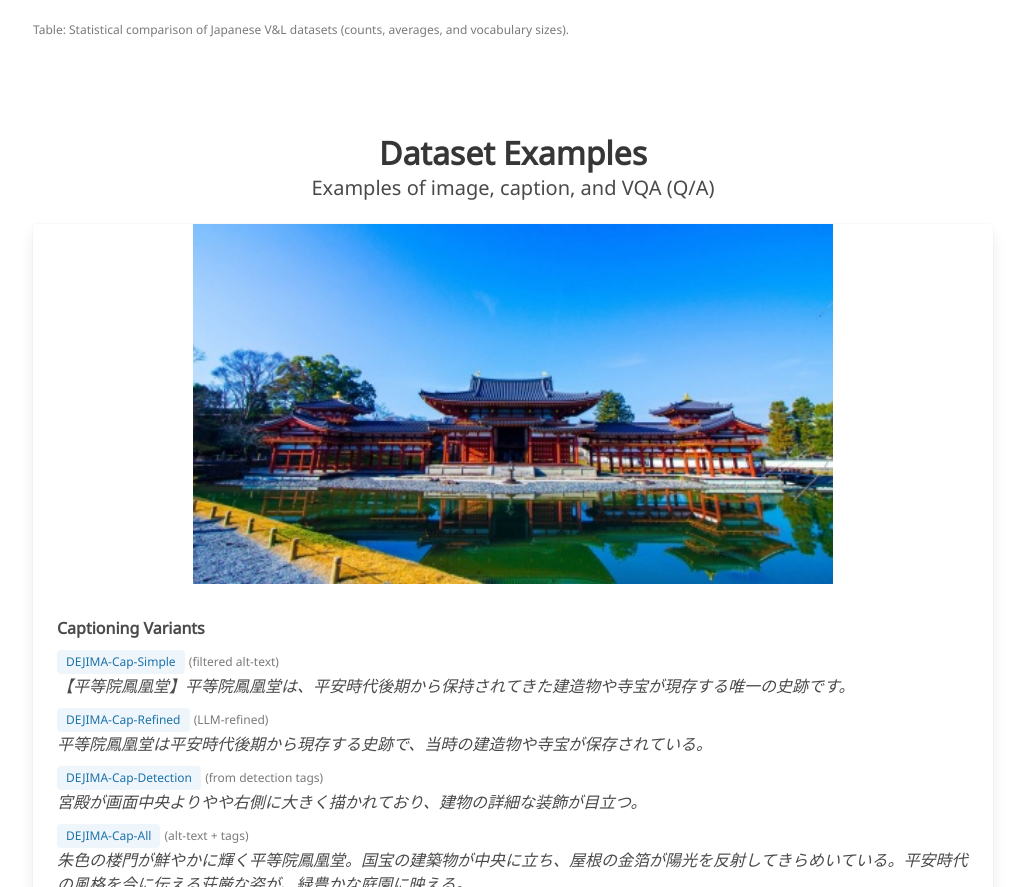
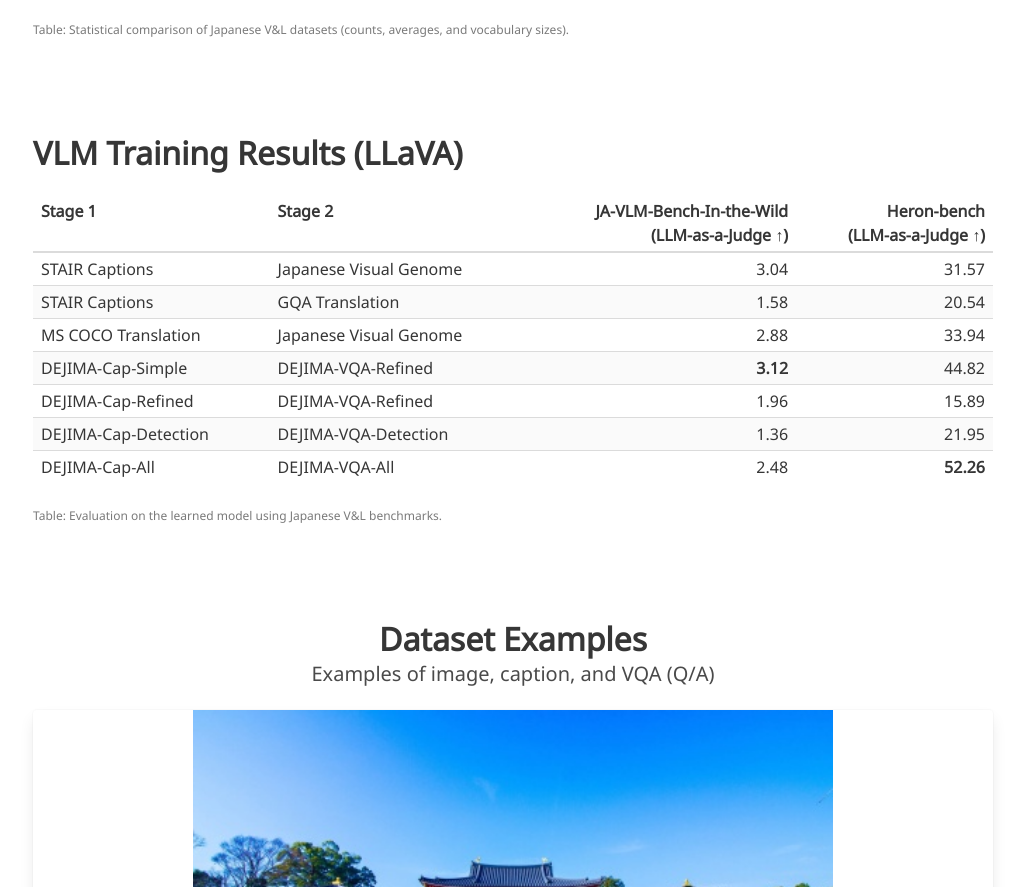
Before and after one commit to mil-tokyo/DEJIMA-dataset, a plain HTML site: page index.html in a window 1280 px wide. Shown: the part 3531-4418 px from the top of the page, without its empty margins (127-1152 px from the left). Drawn offline with nearby package versions, Linux system fonts and the light colour scheme; some icons are missing; a web font is replaced by a local one.

Commit message:
Add VLM training result

```diff
--- a/index.html
+++ b/index.html
@@ -322,6 +322,76 @@
               averages, and vocabulary sizes).</p>
           </div>
         </div>
+  </section>
+
+  <section class="section" id="results">
+    <div class="container is-max-desktop">
+      <div class="columns is-centered">
+        <div class="column is-full-width">
+          <h2 class="title is-3">VLM Training Results (LLaVA)</h2>
+          <div class="content has-text-justified">
+            <div class="table-container">
+              <table class="table is-striped is-fullwidth is-narrow">
+                <caption class="is-sr-only">Evaluation on the learned model using Japanese V&L benchmarks.</caption>
+                <thead>
+                  <tr>
+                    <th>Stage 1</th>
+                    <th>Stage 2</th>
+                    <th class="has-text-right">JA-VLM-Bench-In-the-Wild<br>(LLM-as-a-Judge ↑)</th>
+                    <th class="has-text-right">Heron-bench<br>(LLM-as-a-Judge ↑)</th>
+                  </tr>
+                </thead>
+                <tbody>
+                  <tr>
+                    <td>STAIR Captions</td>
+                    <td>Japanese Visual Genome</td>
+                    <td class="has-text-right">3.04</td>
+                    <td class="has-text-right">31.57</td>
+                  </tr>
+                  <tr>
+                    <td>STAIR Captions</td>
+                    <td>GQA Translation</td>
+                    <td class="has-text-right">1.58</td>
+                    <td class="has-text-right">20.54</td>
+                  </tr>
+                  <tr>
+                    <td>MS COCO Translation</td>
+                    <td>Japanese Visual Genome</td>
+                    <td class="has-text-right">2.88</td>
+                    <td class="has-text-right">33.94</td>
+                  </tr>
+                  <tr>
+                    <td>DEJIMA-Cap-Simple</td>
+                    <td>DEJIMA-VQA-Refined</td>
+                    <td class="has-text-right"><strong>3.12</strong></td>
+                    <td class="has-text-right">44.82</td>
+                  </tr>
+                  <tr>
+                    <td>DEJIMA-Cap-Refined</td>
+                    <td>DEJIMA-VQA-Refined</td>
+                    <td class="has-text-right">1.96</td>
+                    <td class="has-text-right">15.89</td>
+                  </tr>
+                  <tr>
+                    <td>DEJIMA-Cap-Detection</td>
+                    <td>DEJIMA-VQA-Detection</td>
+                    <td class="has-text-right">1.36</td>
+                    <td class="has-text-right">21.95</td>
+                  </tr>
+                  <tr>
+                    <td>DEJIMA-Cap-All</td>
+                    <td>DEJIMA-VQA-All</td>
+                    <td class="has-text-right">2.48</td>
+                    <td class="has-text-right"><strong>52.26</strong></td>
+                  </tr>
+                </tbody>
+              </table>
+            </div>
+            <p class="is-size-7 has-text-grey">Table: Evaluation on the learned model using Japanese V&L benchmarks.</p>
+          </div>
+        </div>
+      </div>
+    </div>
   </section>
 
   <section class="section" id="examples">
```
